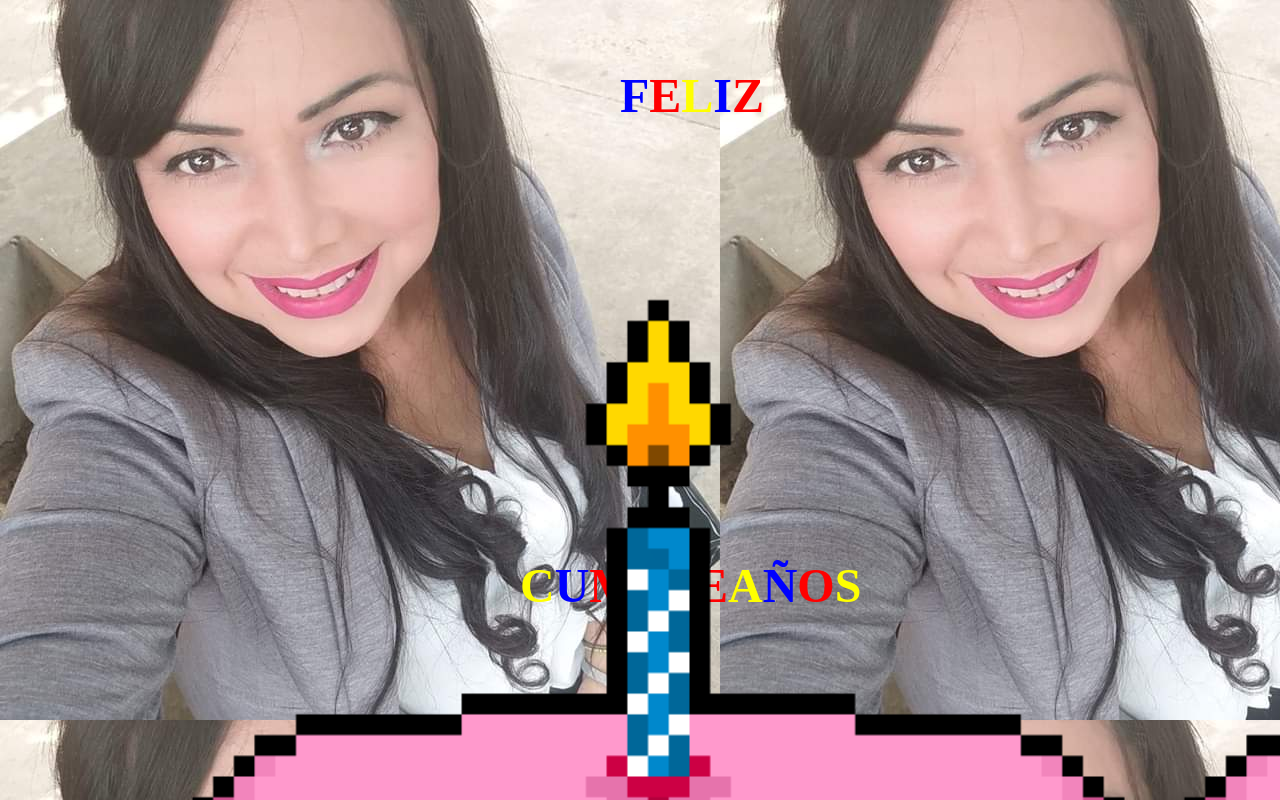
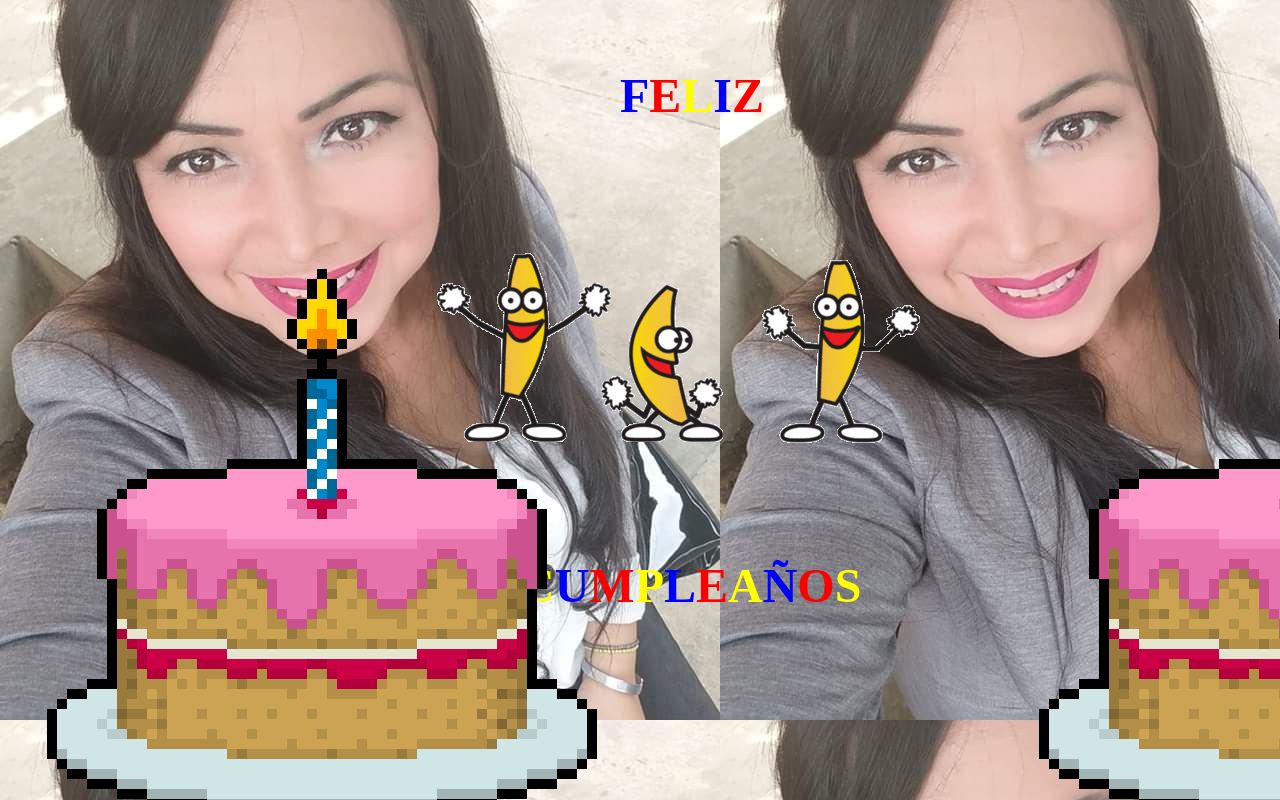
Before and after one commit to I-E-A-I-A-I-O/I-E-A-I-A-I-O.github.io, a plain HTML site: page ForMyMom/index.html in a window 1280 px wide. Drawn offline with Linux system fonts and the light colour scheme.

Commit message:
Update index.html

```diff
--- a/ForMyMom/index.html
+++ b/ForMyMom/index.html
@@ -14,7 +14,7 @@
             var cakegif = new Image();
             cakegif.src = "lib/cake.gif";
             document.body.appendChild(cakegif);
-            cakegif.style.width = "100%";
+            cakegif.style.maxWidth = "100%";
             cakegif.style.position = "absolute";
             cakegif.style.top = "240px";
         </script>
@@ -22,7 +22,7 @@
             var cakegif2 = new Image();
             cakegif2.src = "lib/cake.gif";
             document.body.appendChild(cakegif2);
-            cakegif2.style.width = "100%";
+            cakegif2.style.maxWidth = "100%";
             cakegif2.style.position = "absolute";
             cakegif2.style.left = "1000px";
             cakegif2.style.top = "240px";
@@ -31,7 +31,7 @@
             var bananas = new Image();
             bananas.src = "lib/bananas.gif";
             document.body.appendChild(bananas);
-            bananas.width = "100%";
+            bananas.maxWidth = "100%";
             bananas.style.position = "absolute";
             bananas.style.top = "250px"
             bananas.style.left = "420px";
```
